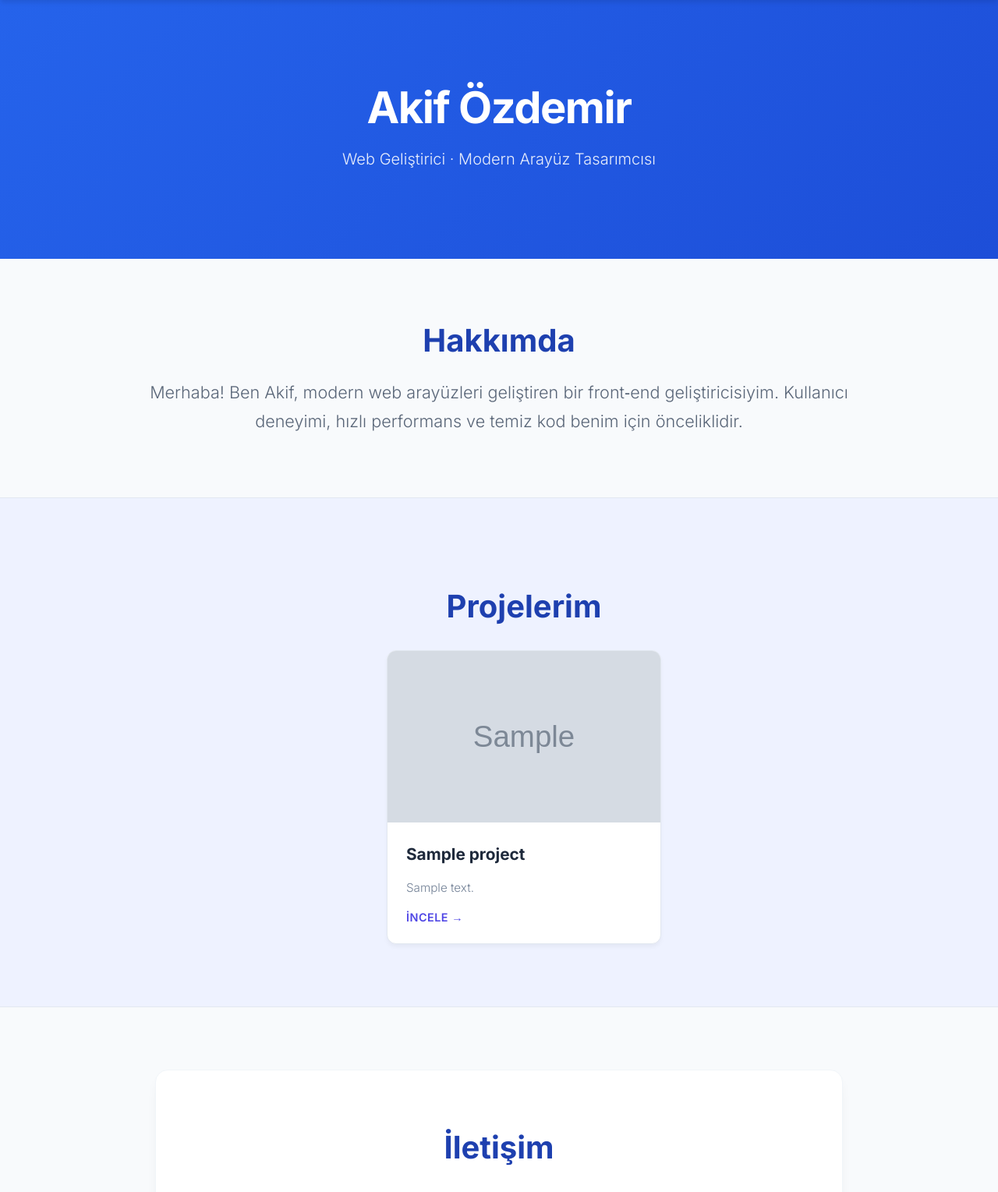
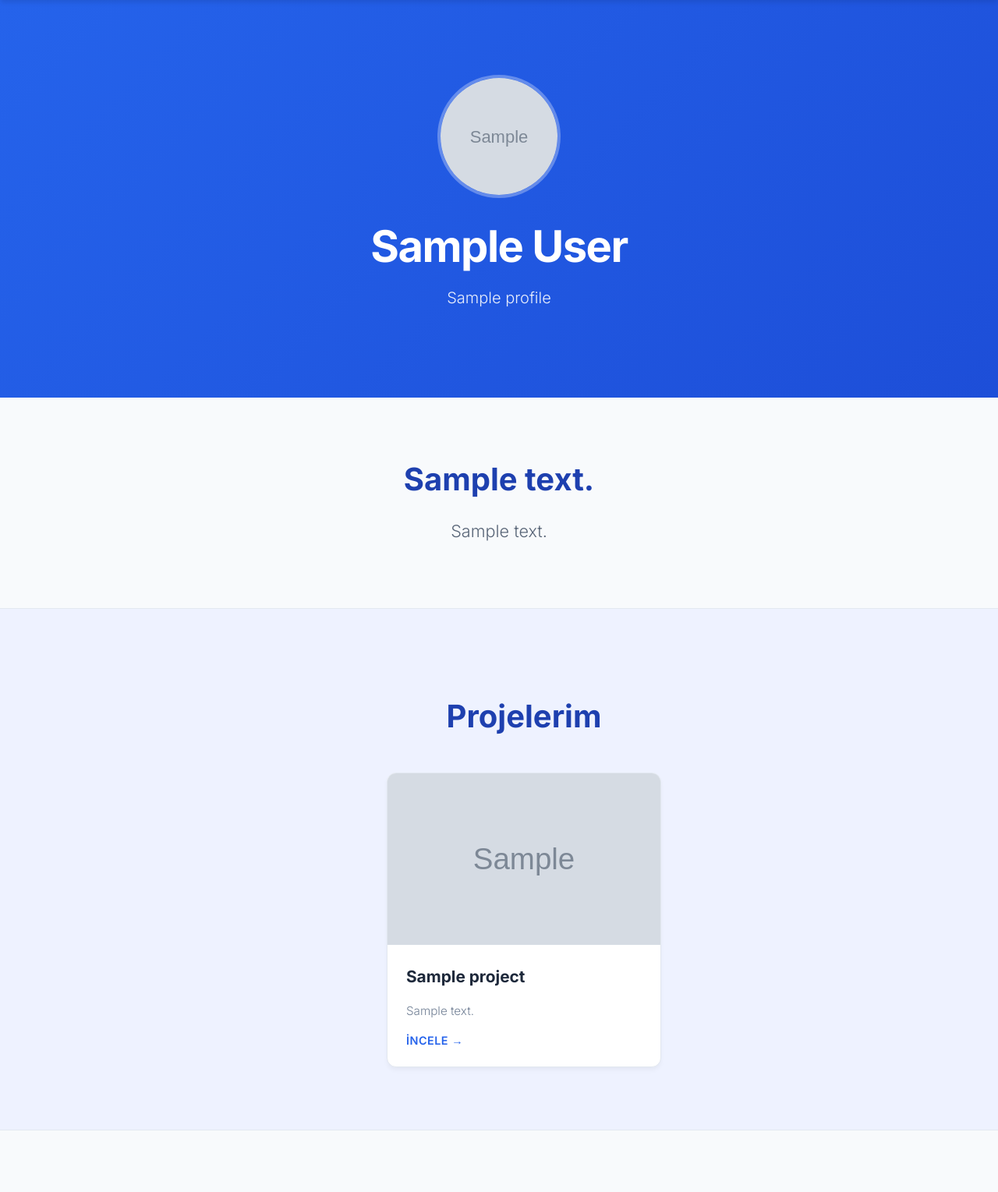
Before and after one commit to akfoz45/Portfolio-System, a Django app: page / in a window 1280 px wide; the page is wider, and only the part inside the window is pictured. Shown: the part 84-1613 px from the top of that part at 78% size. Run offline with Django 5.2, Linux system fonts and the light colour scheme; tables that the repository leaves empty hold one stand-in row (values such as "Sample post"); grey boxes marked "Sample" are stand-in pictures; some libraries are stand-ins or nearby versions.

Commit message:
App update 3

```diff
--- a/config/urls.py
+++ b/config/urls.py
@@ -26,6 +26,10 @@
     path('project/<int:project_id>/', views.detail, name='detail'),
     #path('about/', views.about, name='about'),
     #path('contact/', views.contact, name='contact'),
+    path('profile/edit/', views.edit_profile, name='edit_profile'),
+    path('project/add/', views.add_project, name='add_project'),
+    path('project/edit/<int:project_id>/', views.edit_project, name='edit_project'),
+    path('project/delete/<int:project_id>/', views.delete_project, name='delete_project'),
 ]
 
 if settings.DEBUG:
--- a/portfolio/admin.py
+++ b/portfolio/admin.py
@@ -1,4 +1,5 @@
 from django.contrib import admin
-from .models import Project
+from .models import Project, Profile
 
 admin.site.register(Project)
+admin.site.register(Profile)
--- a/portfolio/forms.py
+++ b/portfolio/forms.py
@@ -1,6 +1,28 @@
 from django import forms
+from .models import Profile, Project
 
 class ContactForm(forms.Form):
     name = forms.CharField(max_length=100, label="Adınızı Soyadınız", widget=forms.TextInput(attrs={'class': 'form-control', 'placeholder': 'Örn: Ahmet Yılmaz'}))
     email = forms.EmailField(label="E-posta Adresiniz", widget=forms.EmailInput(attrs={'class': 'form-control', 'placeholder': 'ornek@email.com'}))
     message = forms.CharField(label='Mesajınız', widget=forms.Textarea(attrs={'class': 'form-control', 'rows': 5, 'placeholder': 'Mesajınızı buraya yazın...'}))
+
+class ProfileForm(forms.ModelForm):
+    class Meta:
+        model = Profile
+        fields = ['full_name', 'subtitle', 'avatar', 'about_title', 'about_text']
+        widgets= {
+            'full_name':forms.TextInput(attrs={'class': 'form-control'}),
+            'subtitle':forms.TextInput(attrs={'class': 'form-control'}),
+            'about_title':forms.TextInput(attrs={'class': 'form-control'}),
+            'about_text':forms.Textarea(attrs={'class': 'form-control', 'rows': 5})
+        }
+
+class ProjectForm(forms.ModelForm):
+    class Meta:
+        model = Project
+        fields = ['title', 'description', 'image', 'url']
+        widgets = {
+            'title':forms.TextInput(attrs={'class': 'form-control'}),
+            'description':forms.Textarea(attrs={'class': 'form-control', 'rows':3}),
+            'url':forms.URLInput(attrs={'class': 'form-control'})
+        }
--- a/portfolio/models.py
+++ b/portfolio/models.py
@@ -1,11 +1,25 @@
 from django.db import models
 
-
 class Project(models.Model):
-    title = models.CharField(max_length=100)
-    description = models.TextField()
-    image = models.ImageField(upload_to='portfolio/images/')
-    url = models.URLField(blank=True)
+    title = models.CharField(max_length=100, verbose_name="Proje Başlığı")
+    description = models.TextField(verbose_name="Açıklama")
+    image = models.ImageField(upload_to='portfolio/images/', verbose_name="Proje Görseli")
+    url = models.URLField(blank=True, verbose_name="Proje Linki")
 
     def __str__(self):
         return self.title
+
+
+class Profile(models.Model):
+    full_name = models.CharField(max_length=100, default="Adınız Soyadınız", verbose_name="Ad Soyad")
+    subtitle = models.CharField(max_length=200, default="Web Geliştirici", verbose_name="Alt Başlık (Ünvan)")
+    avatar = models.ImageField(upload_to='portfolio/avatar/', blank=True, null=True, verbose_name="Profil Fotoğrafı")
+    about_title = models.CharField(max_length=100, default="Hakkımda", verbose_name="Hakkımda Başlığı")
+    about_text = models.TextField(default="Buraya kendinizi tanıtan yazıyı girin...", verbose_name="Hakkımda Yazısı" )
+
+    def __str__(self):
+        return "Kişisel Bilgiler (Profile)"
+
+    class Meta:
+        verbose_name = "Kişisel Bilgiler"
+        verbose_name_plural = "Kişisel Bilgiler"
--- a/portfolio/templates/portfolio/base.html
+++ b/portfolio/templates/portfolio/base.html
@@ -5,6 +5,7 @@
   <meta charset="UTF-8" />
   <meta name="viewport" content="width=device-width, initial-scale=1.0" />
   <title>Akif Özdemir - Portfolio</title>
+  <script src="https://use.fontawesome.com/releases/v6.3.0/js/all.js" crossorigin="anonymous"></script>
   <link href="{% static 'portfolio/css/styles.css' %}" rel="stylesheet" />
 </head>
 <body>
--- a/portfolio/templates/portfolio/home.html
+++ b/portfolio/templates/portfolio/home.html
@@ -2,24 +2,70 @@
 
 {% block content %}
 
-<header id="header">
-  <h1>Akif Özdemir</h1>
-  <p>Web Geliştirici · Modern Arayüz Tasarımcısı</p>
+<header id="header" style="position: relative;">
+
+  {% if user.is_authenticated and profile %}
+    <a href="{% url 'edit_profile' %}" class="btn-admin-base btn-admin-edit"
+       style="position: absolute; top: 20px; right: 20px; z-index: 999;">
+       ✏️ Bilgileri Düzenle
+    </a>
+  {% endif %}
+
+  {% if profile.avatar %}
+      <img src="{{ profile.avatar.url }}" alt="Avatar" style="width: 150px; height: 150px; object-fit: cover; border-radius: 50%; margin-bottom: 1rem; border: 4px solid rgba(255,255,255,0.3);">
+  {% else %}
+      <img src="https://static.thenounproject.com/png/4507018-200.png" alt="Varsayılan Avatar" style="width: 150px; height: 150px; border-radius: 50%; margin-bottom: 1rem; background: white; padding: 10px;">
+  {% endif %}
+
+  <h1>{{ profile.full_name|default:"Adınız Soyadınız" }}</h1>
+  <p>{{ profile.subtitle|default:"Web Geliştirici" }}</p>
+
+  {% if user.is_authenticated and not profile %}
+    <div style="margin-top: 20px;">
+        <p class="profile-alert-bg" style="display:inline-block;">⚠️ Profil bilgisi yok</p><br>
+        <a href="{% url 'edit_profile' %}" class="btn-admin-base btn-admin-add" style="margin-top: 10px;">
+            ➕ Profil Oluştur
+        </a>
+    </div>
+  {% endif %}
 </header>
 
 <section id="about">
-  <h2>Hakkımda</h2>
+  <h2>{{ profile.about_title|default:"Hakkımda" }}</h2>
   <p>
-    Merhaba! Ben Akif, modern web arayüzleri geliştiren bir front‑end geliştiricisiyim. Kullanıcı deneyimi, hızlı performans ve temiz kod benim için önceliklidir.
+    {{ profile.about_text|default:"Henüz bir tanıtım yazısı girmediniz. Yukarıdaki 'Düzenle' butonunu kullanarak ekleyebilirsiniz." }}
   </p>
 </section>
 
+
 <section id="portfolio">
-  <h2 style="text-align:center; color:#b45309; margin-bottom: 2rem;">Projelerim</h2>
+  <h2 style="text-align:center; color:#1e40af; margin-bottom: 3rem;">Projelerim</h2>
+
+  {% if user.is_authenticated %}
+    <div style="text-align: center; margin-bottom: 2rem;">
+        <a href="{% url 'add_project' %}" class="btn-admin-base btn-admin-add">
+            <i class="fas fa-plus"></i> Yeni Proje Ekle
+        </a>
+    </div>
+  {% endif %}
 
   <div class="portfolio-grid">
     {% for project in projects %}
-    <div class="item">
+    <div class="item" style="position: relative;">
+
+      {% if user.is_authenticated %}
+          <a href="{% url 'edit_project' project.id %}"
+             class="btn-admin-base"
+             style="position: absolute; top: 10px; right: 45px; background: rgba(255,255,255,0.9); color: #333; padding: 5px 10px; border-radius: 5px; font-size: 0.8rem; z-index: 10;">
+             ✏️
+          </a>
+          <a href="{% url 'delete_project' project.id %}"
+             class="btn-admin-delete"
+             style="position: absolute; top: 10px; right: 10px; padding: 5px 10px; border-radius: 5px; font-size: 0.8rem; z-index: 10;">
+             🗑️
+          </a>
+      {% endif %}
+
       {% if project.image %}
          <img src="{{ project.image.url }}" alt="{{ project.title }}">
       {% else %}
@@ -30,11 +76,11 @@
         <h3>{{ project.title }}</h3>
         <p>{{ project.description|truncatechars:100 }}</p>
 
-        <a href="{% url 'detail' project.id %}" style="color:#4f46e5; text-decoration:none; font-weight:600; font-size:0.9rem;">İncele &rarr;</a>
+        <a href="{% url 'detail' project.id %}" style="color:#2563eb; text-decoration:none; font-weight:600; font-size:0.9rem;">İncele &rarr;</a>
       </div>
     </div>
     {% empty %}
-      <p style="text-align:center; width:100%; color: #b45309;">Henüz proje eklenmemiş.</p>
+      <p style="text-align:center; width:100%; color: #475569;">Henüz proje eklenmemiş. Lütfen yukarıdaki butonla bir proje ekleyin.</p>
     {% endfor %}
   </div>
 
--- a/portfolio/views.py
+++ b/portfolio/views.py
@@ -1,9 +1,12 @@
-from django.shortcuts import render, get_object_or_404
-from .models import Project
-from .forms import ContactForm
+from django.shortcuts import render, get_object_or_404, redirect
+from .models import Project, Profile
+from .forms import ContactForm, ProfileForm, ProjectForm
+from django.contrib.auth.decorators import login_required
 
 def home(request):
     projects = Project.objects.all()
+    profile = Profile.objects.first()
+
     if request.method == 'POST':
         form = ContactForm(request.POST)
         if form.is_valid():
@@ -13,16 +16,18 @@
 
             print(f"\n--- YENİ MESAJ GELDİ ---\nKimden: {name} ({email})\nMesaj: {message}\n------------------------\n")
 
-            return render(request, 'portfolio/contact.html', {
+            return render(request, 'portfolio/home.html', {
                 'projects': projects,
+                'profile': profile,
                 'form': ContactForm(),
-                'success':True
-                })
+                'success': True
+            })
     else:
         form = ContactForm()
 
     return render(request, 'portfolio/home.html', {
         'projects': projects,
+        'profile':profile,
         'form': form
     })
 
@@ -30,3 +35,50 @@
 def detail(request, project_id):
     project = get_object_or_404(Project, pk=project_id)
     return render(request, 'portfolio/detail.html', {'project': project})
+
+@login_required(login_url='/admin/')
+def edit_profile(request):
+    profile, created =  Profile.objects.get_or_create(id=1)
+
+    if request.method == 'POST':
+        form = ProfileForm(request.POST, request.FILES, instance=profile)
+        if form.is_valid():
+            form.save()
+            return redirect('home')
+    else:
+        form = ProfileForm(instance=profile)
+
+    return render(request, 'portfolio/form_edit.html', {'form': form, 'title': 'Profili Düzenle'})
+
+
+@login_required(login_url='/admin/')
+def edit_project(request, project_id):
+    project = get_object_or_404(Project, pk=project_id)
+
+    if request.method == 'POST':
+        form = ProjectForm(request.POST, request.FILES, instance=project)
+        if form.is_valid():
+            form.save()
+            return redirect('home')
+    else:
+        form = ProjectForm(instance=project)
+    return render(request, 'portfolio/form_edit.html', {'form': form, 'title': 'Projeyi Düzenle'})
+
+@login_required(login_url='/admin/')
+def add_project(request):
+    if request.method == 'POST':
+        form = ProjectForm(request.POST, request.FILES)
+        if form.is_valid():
+            form.save()
+            return redirect('home')
+    else:
+        form = ProjectForm()
+    return render(request, 'portfolio/form_edit.html', {'form': form, 'title': 'Yeni Proje Ekle'})
+
+@login_required(login_url='/admin/')
+def delete_project(request, project_id):
+    project = get_object_or_404(Project, pk=project_id)
+    if request.method == 'POST':
+        project.delete()
+        return redirect('home')
+    return render(request, 'portfolio/confirm_delete.html', {'project': project})
```
Also changed, not shown: portfolio/static/portfolio/css/styles.css (+51 -0 lines), portfolio/templates/portfolio/confirm_delete.html (added, +14 -0 lines), portfolio/templates/portfolio/form_edit.html (added, +30 -0 lines), portfolio/migrations/0002_profile_alter_project_description_and_more.py (added), portfolio/migrations/0003_alter_profile_about_text.py (added).
